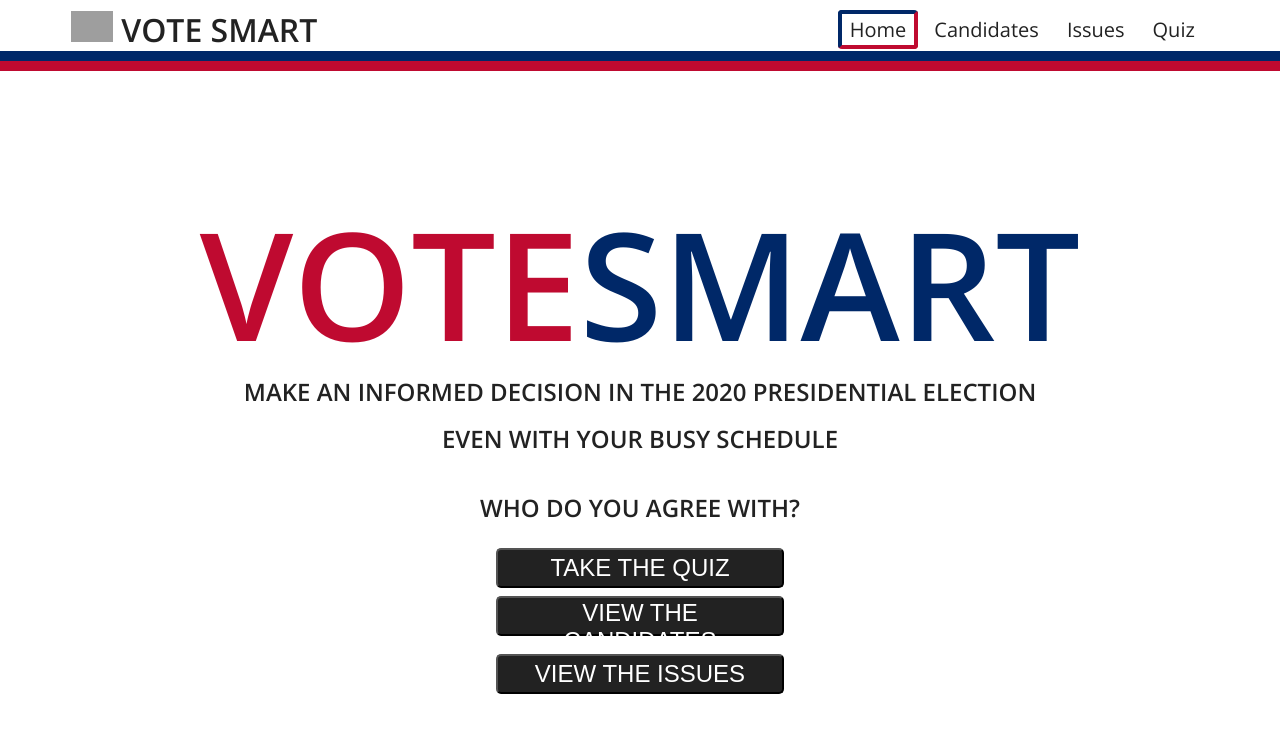
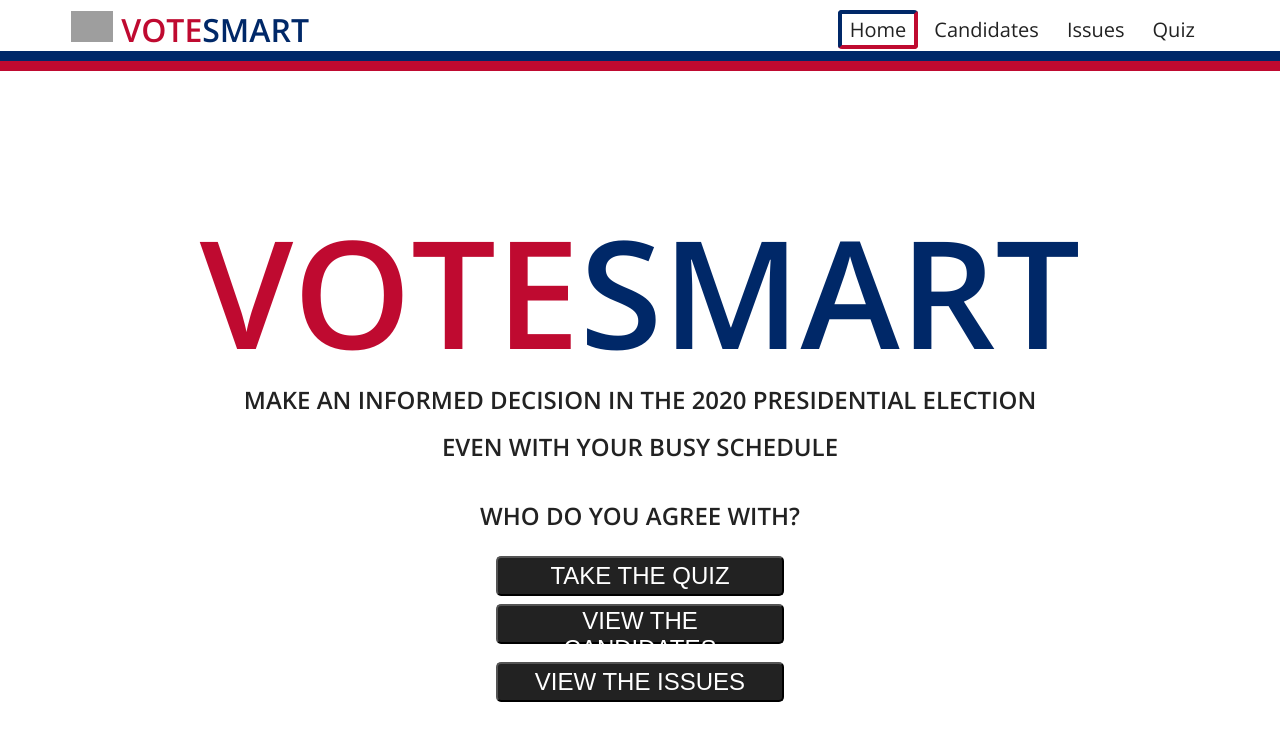
Before and after one commit to jeffting/vote-smart, a Vue app: page / in a window 1280 px wide. Shown: the top 740 px of the page. Built offline with nearby package versions, Linux system fonts and the light colour scheme; grey boxes are pictures that could not be loaded.

Commit message:
minor changes to navbar

```diff
--- a/src/App.vue
+++ b/src/App.vue
@@ -17,6 +17,9 @@ export default {
 
 <style>
 @import url('https://fonts.googleapis.com/css?family=Open+Sans:400,600&display=swap');
+body {
+  margin: 0;
+}
 #app {
   font-family: 'Open Sans', sans-serif; /* Avenir', Helvetica, Arial, sans-serif; */
   font-weight: 400;
--- a/src/components/Navbar.vue
+++ b/src/components/Navbar.vue
@@ -1,9 +1,9 @@
 <template>
-  <div>
+  <div style="padding: 8px;">
       <div class="nav-container">
           <router-link to="/" class="icon-container">
           <img class="img-container" src="../assets/checkmark.png">
-              <span style="float:right; margin-left: 8px; font-weight: 900">VOTE SMART</span>
+              <span style="float:right; margin-left: 8px; font-weight: 900"><span style="color: #BF0A30">VOTE</span><span style="color: #002868">SMART</span></span>
           </router-link>
           <div class="tab-container">
               <router-link class="tab-button" :class="{ 'selected': page === 'home' }"
```
